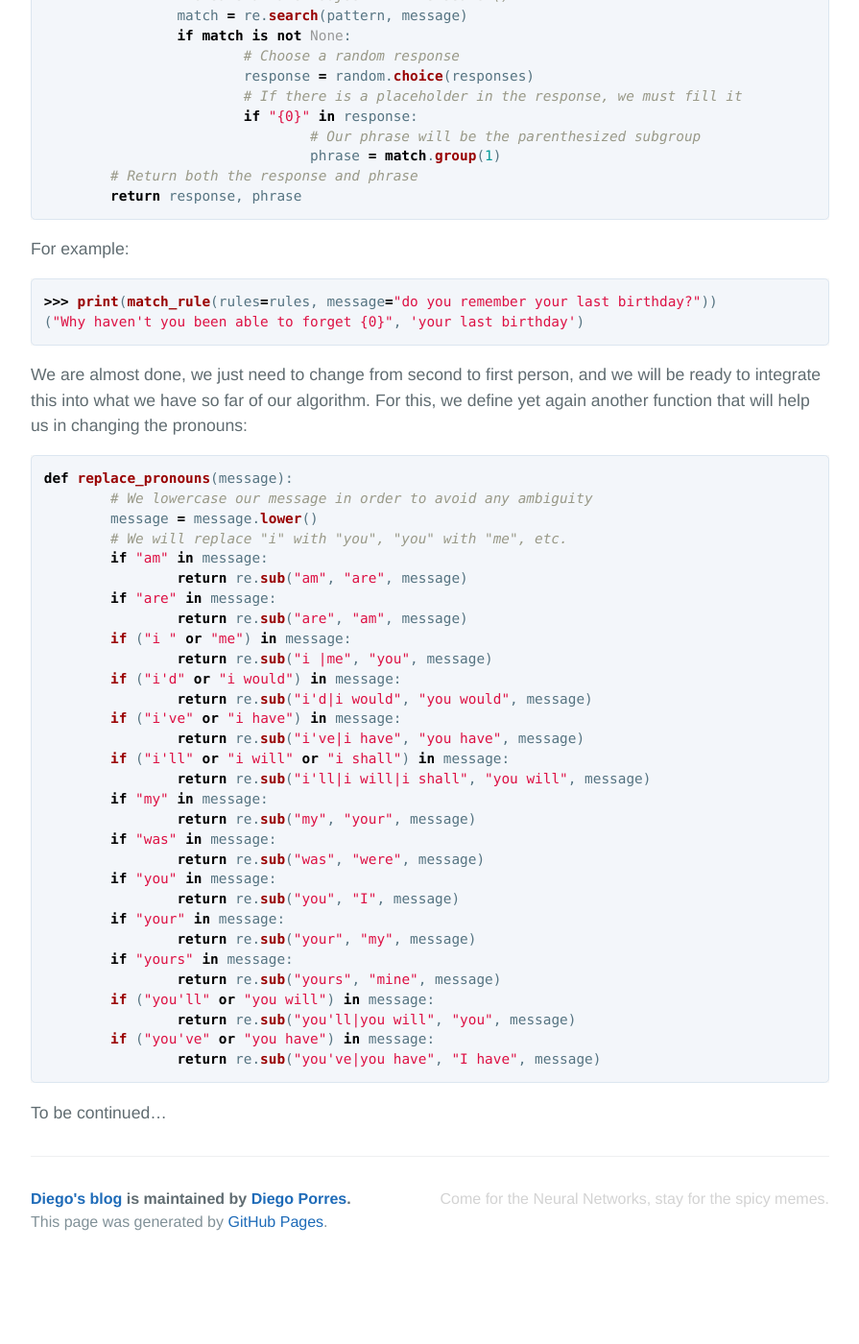
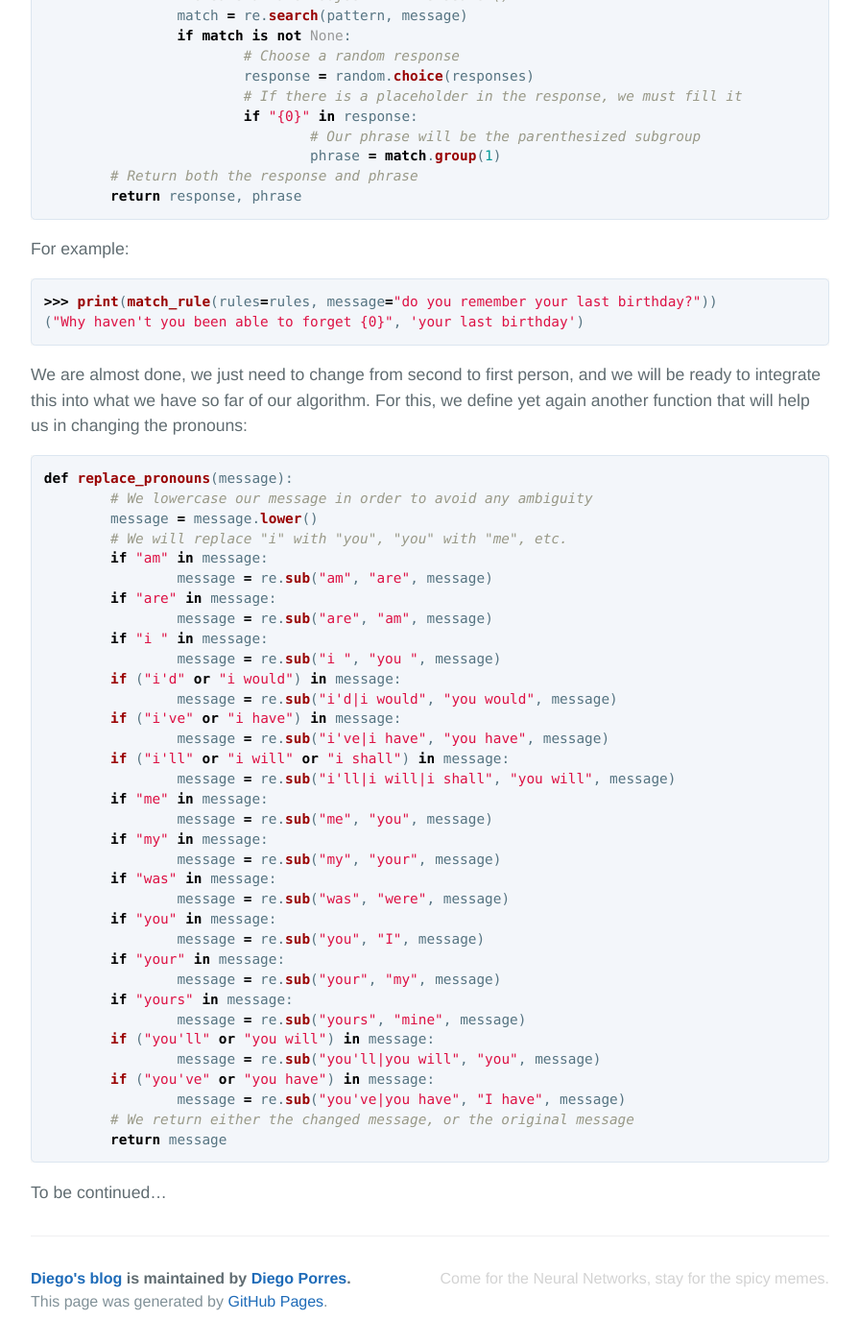
Before and after one commit to PDillis/pdillis.github.io, a Jekyll site: the page built from _posts/2018-04-24-PythonChatbot0.markdown, in a window 1280 px wide and 1400 px high, scrolled down 9996 px. Shown: the whole window at 96% size, without its empty margins (192-1087 px from the left). Built offline with Jekyll 4.4.1, drawn with Linux system fonts in a browser that asks for light colours; before the commit the page ends 11313 px from its top, so only the background shows below that.

Commit message:
Update 2018-04-24-PythonChatbot0.markdown

````diff
--- a/_posts/2018-04-24-PythonChatbot0.markdown
+++ b/_posts/2018-04-24-PythonChatbot0.markdown
@@ -348,31 +348,35 @@ def replace_pronouns(message):
 	message = message.lower()
 	# We will replace "i" with "you", "you" with "me", etc.
 	if "am" in message:
-		return re.sub("am", "are", message)
+		message = re.sub("am", "are", message)
 	if "are" in message:
-		return re.sub("are", "am", message)
-	if ("i " or "me") in message:
-		return re.sub("i |me", "you", message)
+		message = re.sub("are", "am", message)
+	if "i " in message:
+		message = re.sub("i ", "you ", message)
 	if ("i'd" or "i would") in message:
-		return re.sub("i'd|i would", "you would", message)
+		message = re.sub("i'd|i would", "you would", message)
 	if ("i've" or "i have") in message:
-		return re.sub("i've|i have", "you have", message)
+		message = re.sub("i've|i have", "you have", message)
 	if ("i'll" or "i will" or "i shall") in message:
-		return re.sub("i'll|i will|i shall", "you will", message)
+		message = re.sub("i'll|i will|i shall", "you will", message)
+	if "me" in message:
+		message = re.sub("me", "you", message)
 	if "my" in message:
-		return re.sub("my", "your", message)
+		message = re.sub("my", "your", message)
 	if "was" in message:
-		return re.sub("was", "were", message)
+		message = re.sub("was", "were", message)
 	if "you" in message:
-		return re.sub("you", "I", message)
+		message = re.sub("you", "I", message)
 	if "your" in message:
-		return re.sub("your", "my", message)
+		message = re.sub("your", "my", message)
 	if "yours" in message:
-		return re.sub("yours", "mine", message)
+		message = re.sub("yours", "mine", message)
 	if ("you'll" or "you will") in message:
-		return re.sub("you'll|you will", "you", message)
+		message = re.sub("you'll|you will", "you", message)
 	if ("you've" or "you have") in message:
-		return re.sub("you've|you have", "I have", message)
+		message = re.sub("you've|you have", "I have", message)
+	# We return either the changed message, or the original message
+	return message
 ```
 
 
````
